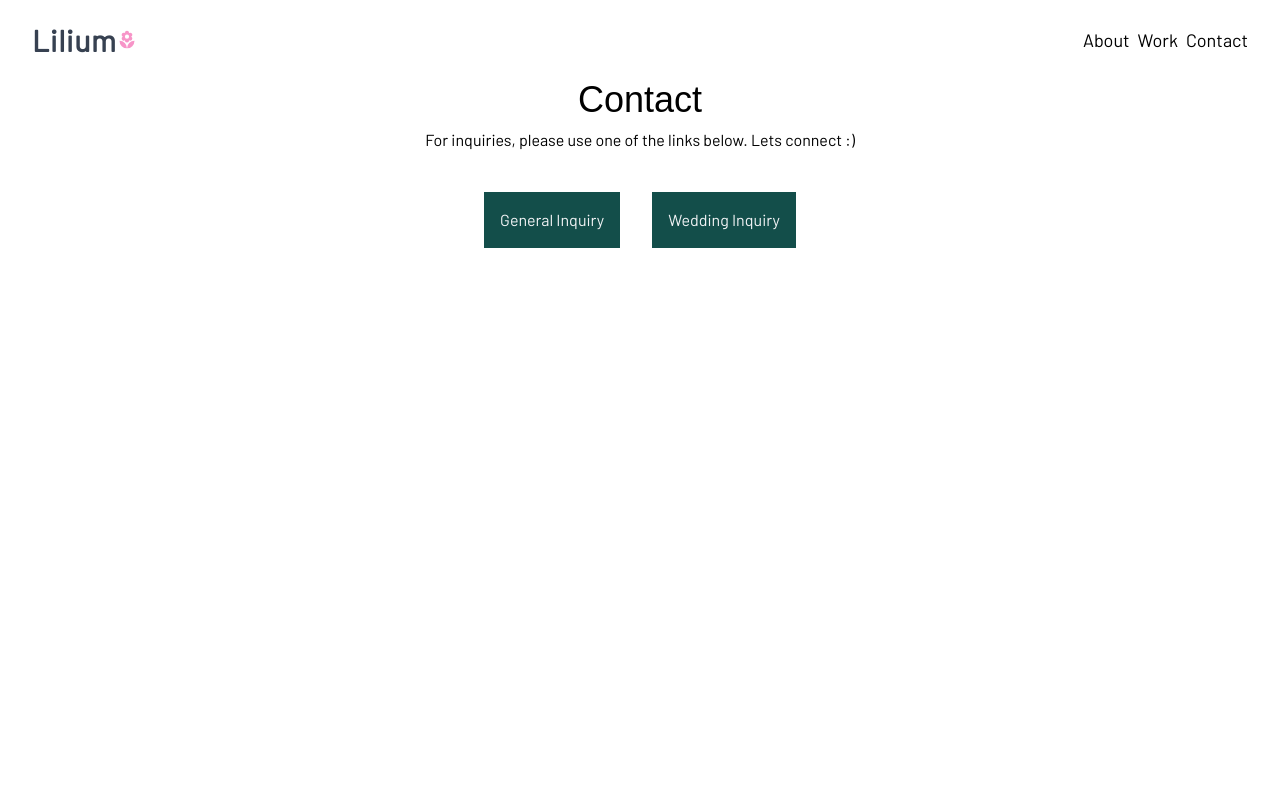
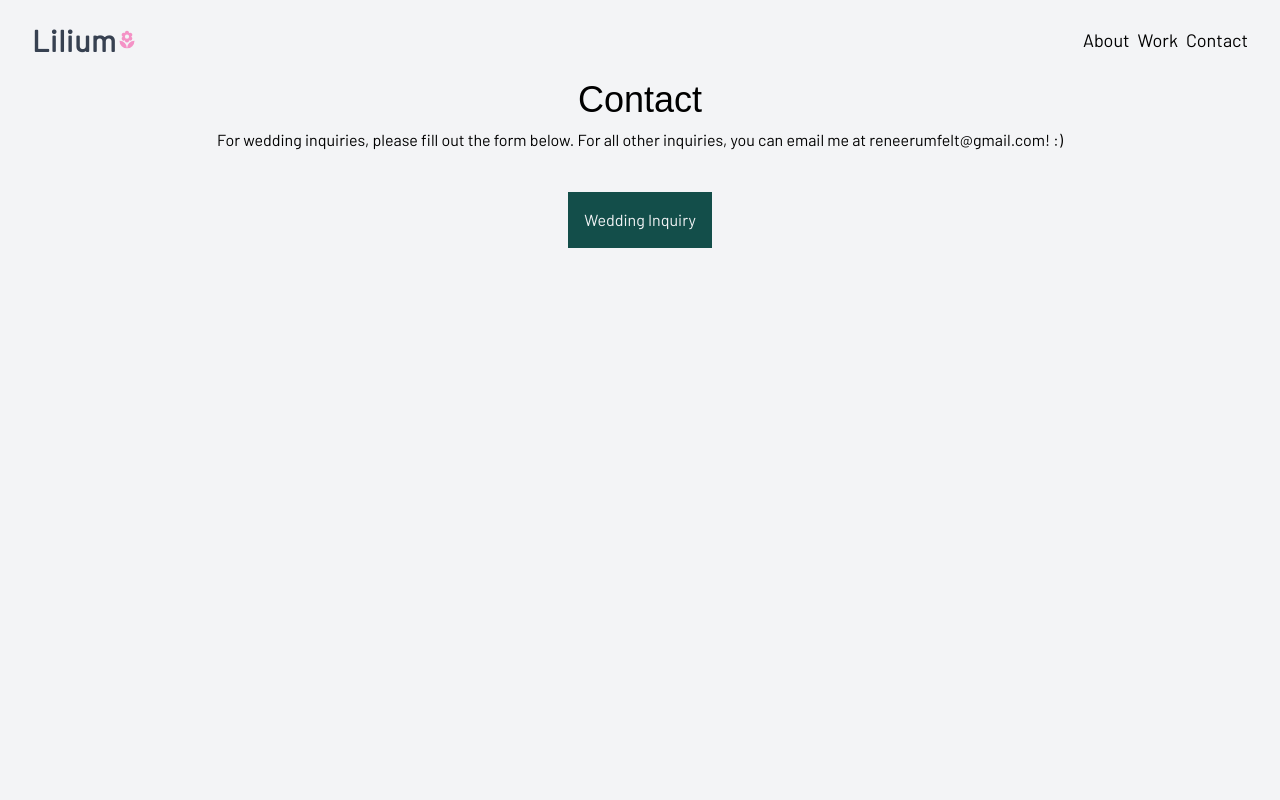
Before and after one commit to jonword/multistep-floral, a Next.js app: page /contact in a window 1280 px wide. Shown: the top 800 px of the page. Built offline with nearby package versions, Linux system fonts and the light colour scheme; a web font is replaced by a local one.

Commit message:
update about photo, change background color to light gray

```diff
--- a/src/components/photocard.tsx
+++ b/src/components/photocard.tsx
@@ -15,7 +15,7 @@ const PhotoCard = ({ photos }: Props) => {
           alt={photos.alt}
           width={500}
           height={500}
-          className="w-auto h-auto"
+          className="w-auto h-auto rounded-md"
         />
       </div>
     </>
--- a/src/pages/about/index.tsx
+++ b/src/pages/about/index.tsx
@@ -1,6 +1,6 @@
 import React from "react";
 import Image from "next/image";
-import floral from "../../../public/assets/images/about/IMG_9834.png";
+import floral from "../../../public/assets/images/about/IMG_0009.jpg";
 import { Barlow } from "next/font/google";
 
 const font = Barlow({
@@ -11,13 +11,13 @@ const font = Barlow({
 const About = () => {
   return (
     <main>
-      <div className="flex mx-auto flex-col md:flex-row h-screen w-full items-center justify-center p-4 gap-6">
+      <div className="flex mx-auto flex-col md:flex-row h-screen w-full items-center justify-center p-4 gap-10 md:gap-24">
         <div>
           <Image
             src={floral}
             height={300}
             width={300}
-            alt=""
+            alt="Florals by Renee"
             className=" rounded-lg"
           />
         </div>
--- a/src/pages/contact/index.tsx
+++ b/src/pages/contact/index.tsx
@@ -19,17 +19,13 @@ const Contact = () => {
         Contact
       </h1>
       <p className={`${barlow.className} text-center pb-2`}>
-        For inquiries, please use one of the links below. Lets connect :)
+        For wedding inquiries, please fill out the form below. For all other
+        inquiries, you can email me at reneerumfelt@gmail.com! :)
       </p>
       <div
         className={`${barlow.className} flex min-h-screen w-full flex-col items-center p-8 mb-32`}
       >
         <div className="flex gap-8 mb-8">
-          <Link href="https://forms.gle/seRXtmEnuEpjxuzd8" target="_blank">
-            <button className="hover:bg-emerald-800 duration-200 bg-teal-900 p-4 text-gray-100">
-              <p>General Inquiry</p>
-            </button>
-          </Link>
           <Link href="https://forms.gle/9wB3Chh2BpGFujug6" target="_blank">
             <button className="hover:bg-emerald-800 duration-200 bg-teal-900 p-4 text-gray-100">
               <p>Wedding Inquiry</p>
--- a/src/styles/globals.css
+++ b/src/styles/globals.css
@@ -2,6 +2,6 @@
 @tailwind components;
 @tailwind utilities;
 
-/*body {
-  @apply bg-gradient-to-r from-emerald-900 to-teal-800;
-}*/
+body {
+  @apply bg-gray-100;
+}
```
Also changed, not shown: 1 other file (tests, documents, lock files or other folders).
